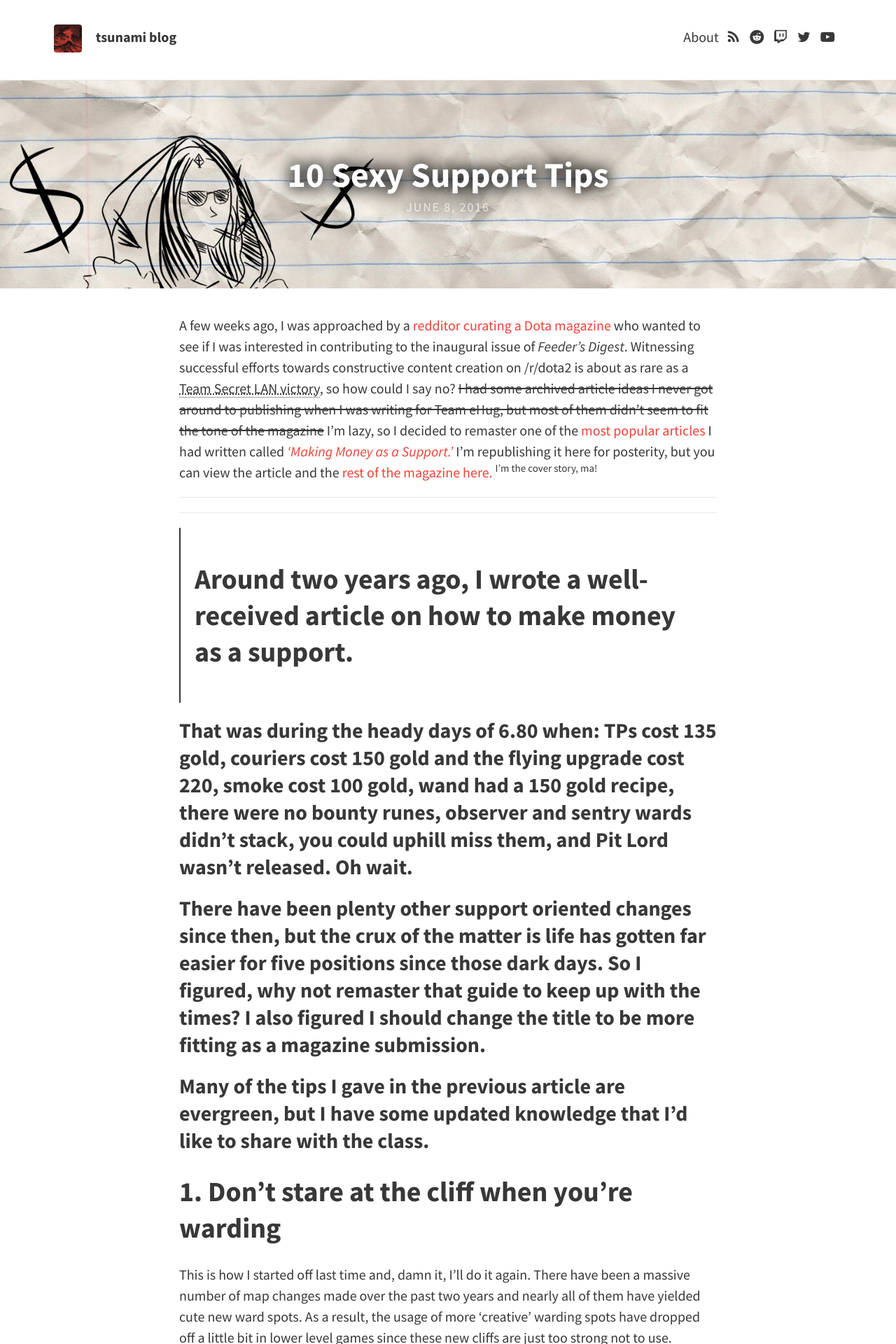
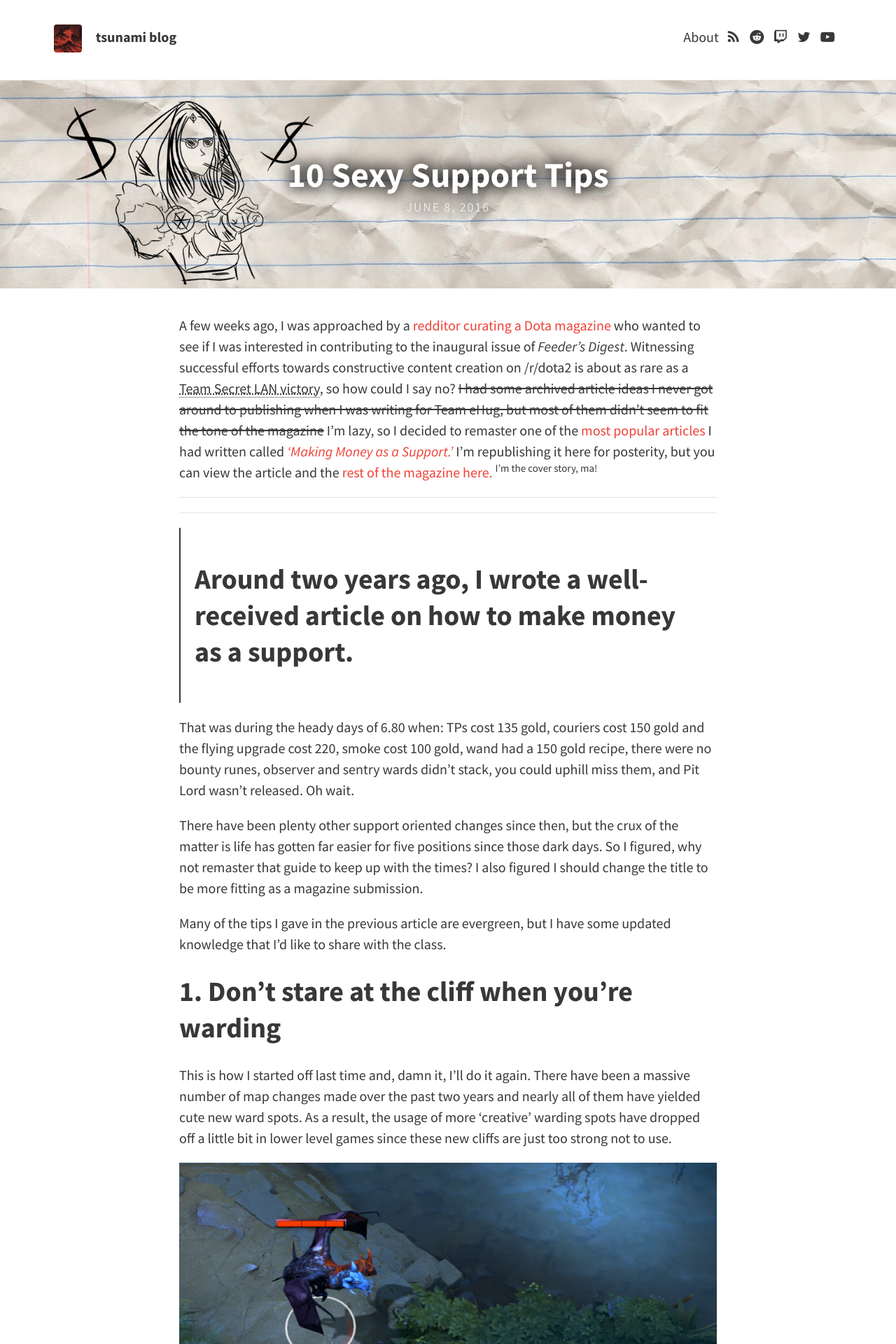
Before and after one commit to tsunami643/blog, a Jekyll site: the page built from _posts/2016-06-08-support-tips.md, in a window 1280 px wide. Shown: the top 1920 px of the page at 70% size. Built offline with Jekyll 4.4.1, drawn with Linux system fonts in a browser that asks for light colours; nearby versions of some CDN libraries.

Commit message:
final fixes

```diff
--- a/_posts/2016-06-08-support-tips.md
+++ b/_posts/2016-06-08-support-tips.md
@@ -13,11 +13,11 @@ A few weeks ago, I was approached by a [redditor curating a Dota magazine](https
 
 > ## Around two years ago, I wrote a well-received article on how to make money as a support.
 
-### That was during the heady days of 6.80 when: TPs cost 135 gold, couriers cost 150 gold and the flying upgrade cost 220, smoke cost 100 gold, wand had a 150 gold recipe, there were no bounty runes, observer and sentry wards didn’t stack, you could uphill miss them, and Pit Lord wasn’t released. Oh wait.
+That was during the heady days of 6.80 when: TPs cost 135 gold, couriers cost 150 gold and the flying upgrade cost 220, smoke cost 100 gold, wand had a 150 gold recipe, there were no bounty runes, observer and sentry wards didn’t stack, you could uphill miss them, and Pit Lord wasn’t released. Oh wait.
 
-### There have been plenty other support oriented changes since then, but the crux of the matter is life has gotten far easier for five positions since those dark days. So I figured, why not remaster that guide to keep up with the times? I also figured I should change the title to be more fitting as a magazine submission.
+There have been plenty other support oriented changes since then, but the crux of the matter is life has gotten far easier for five positions since those dark days. So I figured, why not remaster that guide to keep up with the times? I also figured I should change the title to be more fitting as a magazine submission.
 
-### Many of the tips I gave in the previous article are evergreen, but I have some updated knowledge that I’d like to share with the class.
+Many of the tips I gave in the previous article are evergreen, but I have some updated knowledge that I’d like to share with the class.
 
 ## 1.	 Don’t stare at the cliff when you’re warding
 
```
Also changed, not shown: img/support/maidennew.jpg.
